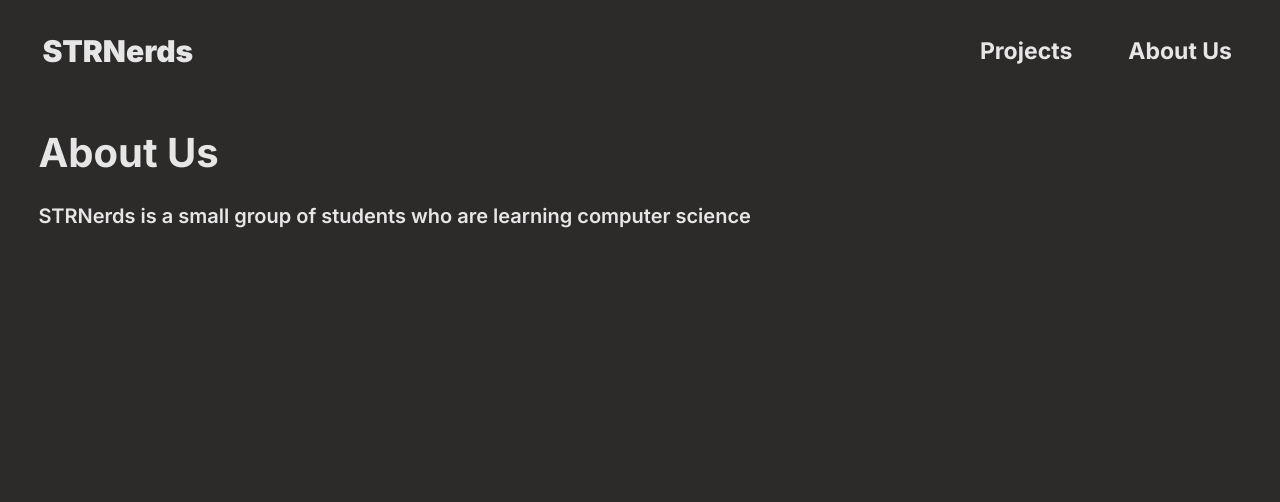
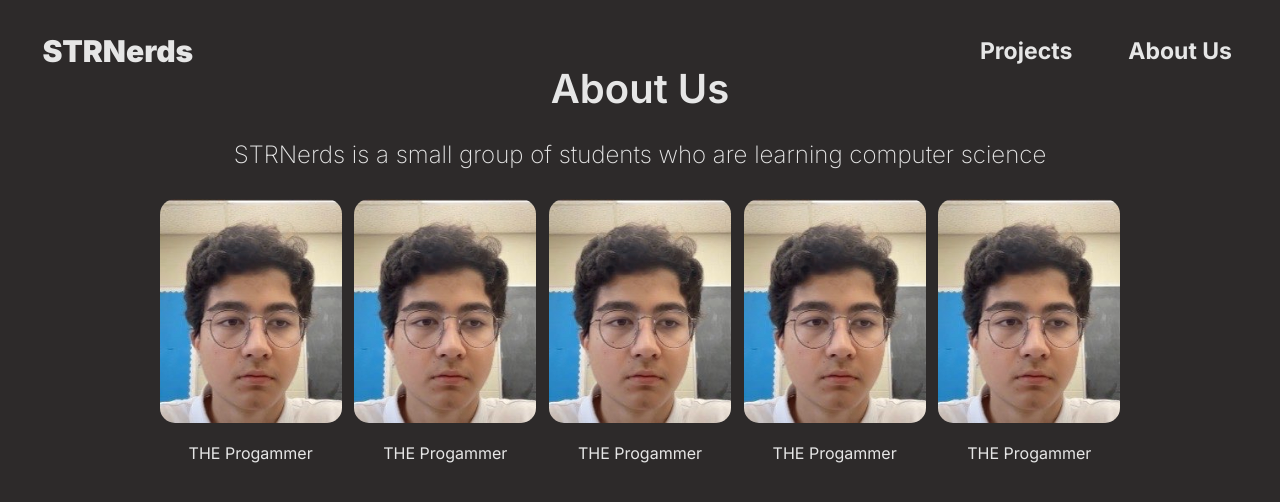
Before and after one commit to STRNerds/strnerds.github.io, a React (Create React App) app: page /about in a window 1280 px wide. Shown: the top 502 px of the page. Built offline with nearby package versions, Linux system fonts and the light colour scheme; a web font is replaced by a local one.

Commit message:
Redesigned about us page

```diff
--- a/src/components/AboutUsPage.css
+++ b/src/components/AboutUsPage.css
@@ -1,10 +1 @@
-.omni {
-  font-family: "Inter", sans-serif;
-  font-weight: 600;
-  font-style: normal;
-  font-size: 20px;
-  color: #e6e6e6;
-  text-align: left;
-  margin-left: 3%;
-  margin-top: 10%;
-}
+.AboutUsHeader { font-family:"Inter",sans-serif;font-weight:600;font-style:normal;font-size:40px;color:#e6e6e6;text-align:center;margin-top:5%; } .AboutUsDescription { color:#e6e6e6;font-family:"Inter",sans-serif;font-weight:200;font-size:24px;text-align:center; } .people { display:flex;justify-content:center;} .profiles { margin:0.5%;} .pfp { border-radius:15px;height:28vh;} .profileDescription { color:#e6e6e6;font-family:"Inter", sans-serif;}
--- a/src/components/AboutUsPage.js
+++ b/src/components/AboutUsPage.js
@@ -3,10 +3,35 @@ import "./AboutUsPage.css";
 
 const AboutUsPage = () => {
   return (
-    <div className="omni">
-      <h1>About Us</h1>
-      <p>STRNerds is a small group of students who are learning computer science</p>
-    </div>
+    <>
+      <div>
+        <h1 className="AboutUsHeader">About Us</h1>
+        <p className="AboutUsDescription">STRNerds is a small group of students who are learning computer science</p>
+      </div>
+      <div className="people">
+        <div className="profiles">
+            <img src="bomber.png" id="Rad0" className="pfp"></img>
+            <p className="profileDescription">THE Progammer</p>
+        </div>
+        <div className="profiles">
+            <img src="bomber.png" id="Rad1" className="pfp"></img>
+            <p className="profileDescription">THE Progammer</p>
+        </div>
+        <div className="profiles">
+            <img src="bomber.png" id="Rad2" className="pfp"></img>
+            <p className="profileDescription">THE Progammer</p>
+        </div>
+        <div className="profiles">
+            <img src="bomber.png" id="Rad3" className="pfp"></img>
+            <p className="profileDescription">THE Progammer</p>
+        </div>
+        <div className="profiles">
+            <img src="bomber.png" id="Rad4" className="pfp"></img>
+            <p className="profileDescription">THE Progammer</p>
+        </div>
+      </div>
+    </>
+
   );
 }
 
```
Also changed, not shown: public/bomber.png (added).
